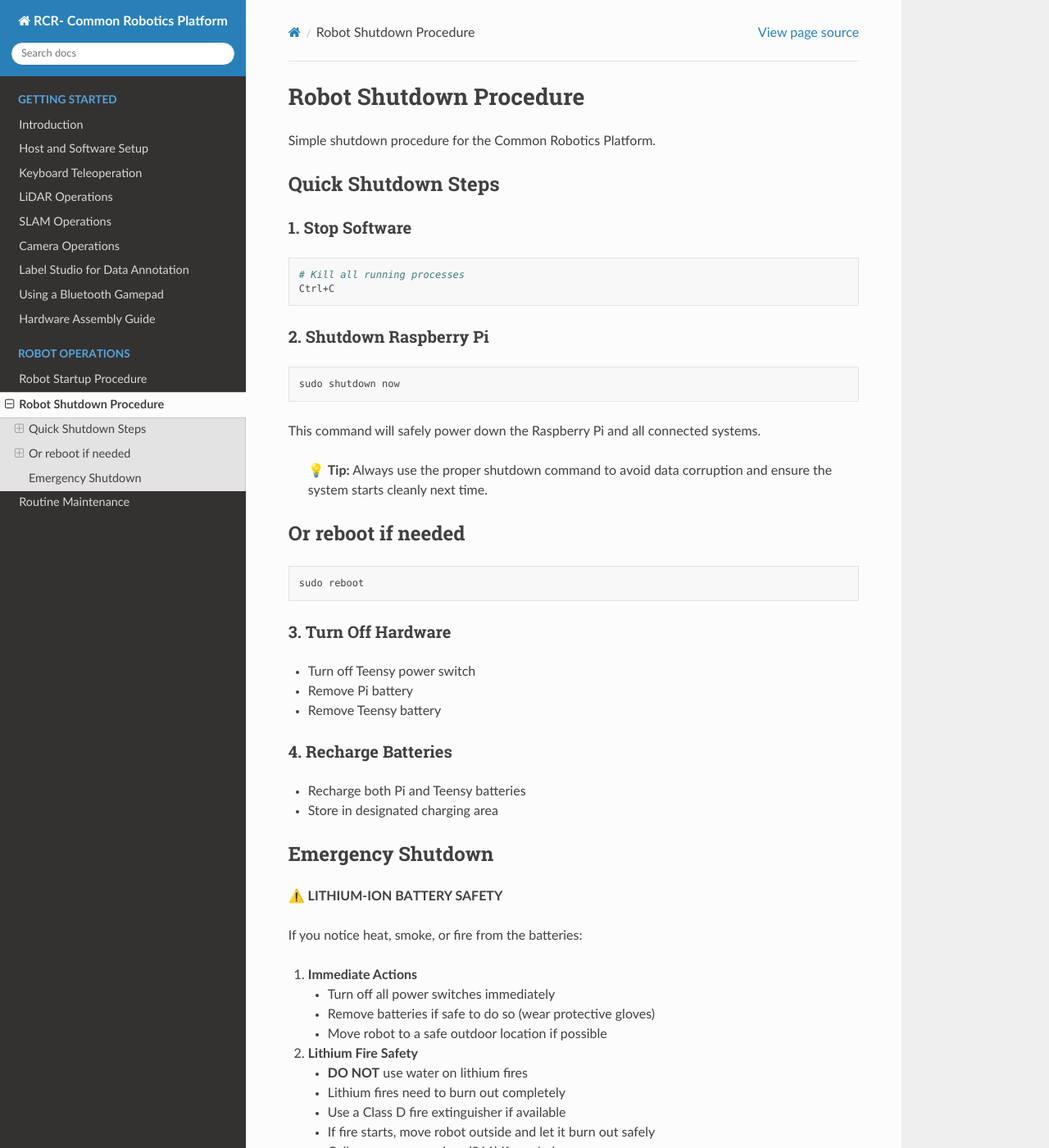
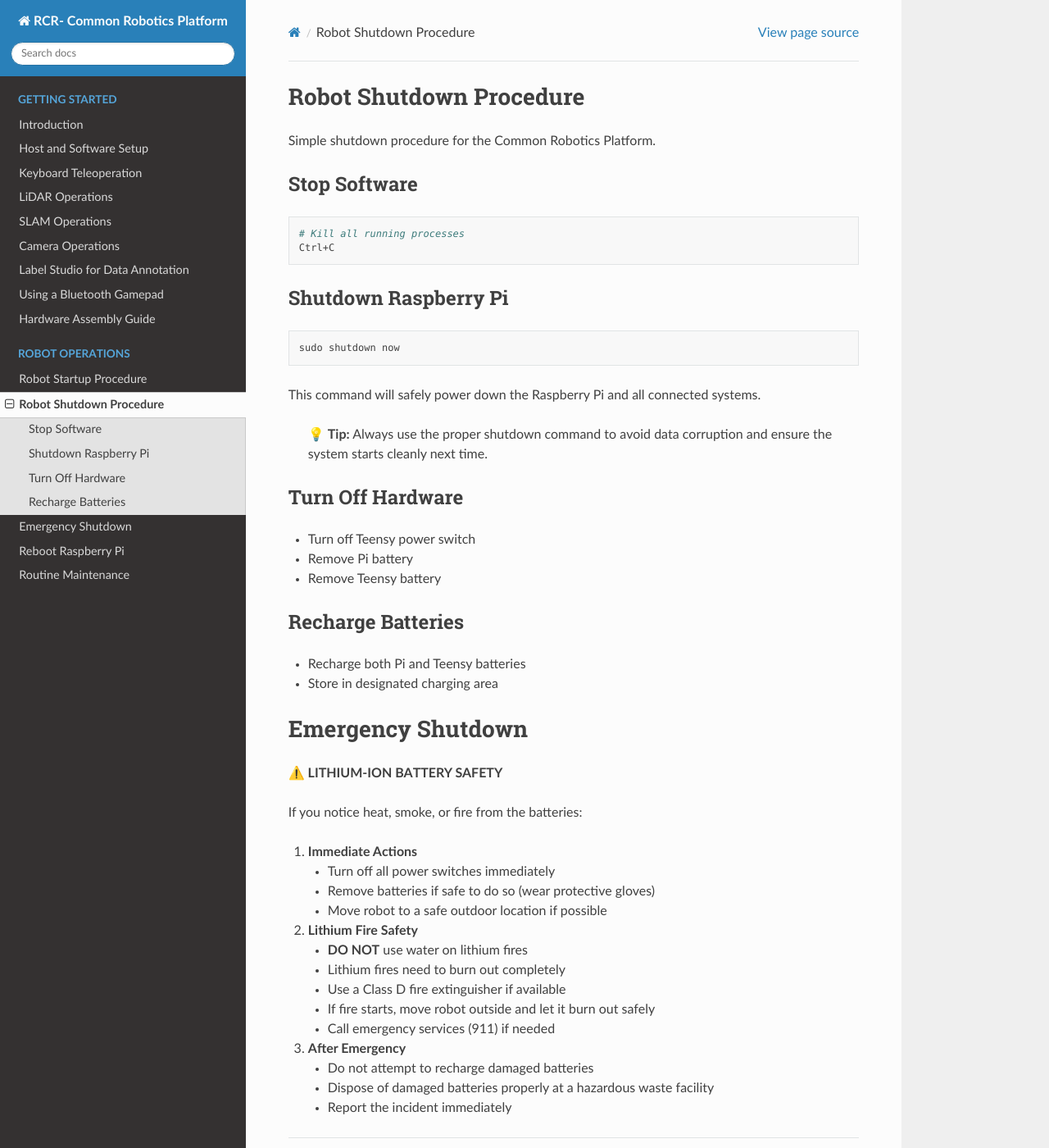
Before and after one commit to RoseCityRobotics/common_platform, a Sphinx documentation site: the page built from docs/source/operations/shutdown_procedure.md, in a window 1280 px wide and 1400 px high. Shown: the whole window at 82% size. Built offline with Sphinx 7.4.7 and the Read the Docs theme 3.1.0, drawn with Linux system fonts in a browser that asks for light colours; pages that are not in the unit, such as notebooks, are missing from menus.

Commit message:
addint reboot

````diff
--- a/docs/source/operations/shutdown_procedure.md
+++ b/docs/source/operations/shutdown_procedure.md
@@ -2,16 +2,13 @@
 
 Simple shutdown procedure for the Common Robotics Platform.
 
-## Quick Shutdown Steps
-
-
-### 1. Stop Software
+## Stop Software
 ```bash
 # Kill all running processes
 Ctrl+C
 ```
 
-### 2. Shutdown Raspberry Pi
+## Shutdown Raspberry Pi
 ```bash
 sudo shutdown now
 ```
@@ -20,22 +17,16 @@
 
 > 💡 **Tip:** Always use the proper shutdown command to avoid data corruption and ensure the system starts cleanly next time.
 
-
-## Or reboot if needed
-```bash
-sudo reboot
-```
-
-### 3. Turn Off Hardware
+## Turn Off Hardware
 - Turn off Teensy power switch
 - Remove Pi battery
 - Remove Teensy battery
 
-### 4. Recharge Batteries
+## Recharge Batteries
 - Recharge both Pi and Teensy batteries
 - Store in designated charging area
 
-## Emergency Shutdown
+# Emergency Shutdown
 
 **⚠️ LITHIUM-ION BATTERY SAFETY**
 
````
Also changed, not shown: docs/source/index.md (+1 -0 lines), docs/source/operations/reboot_procedure.md (added, +6 -0 lines), docs/source/operations/startup_procedure.md (+4 -5 lines).
